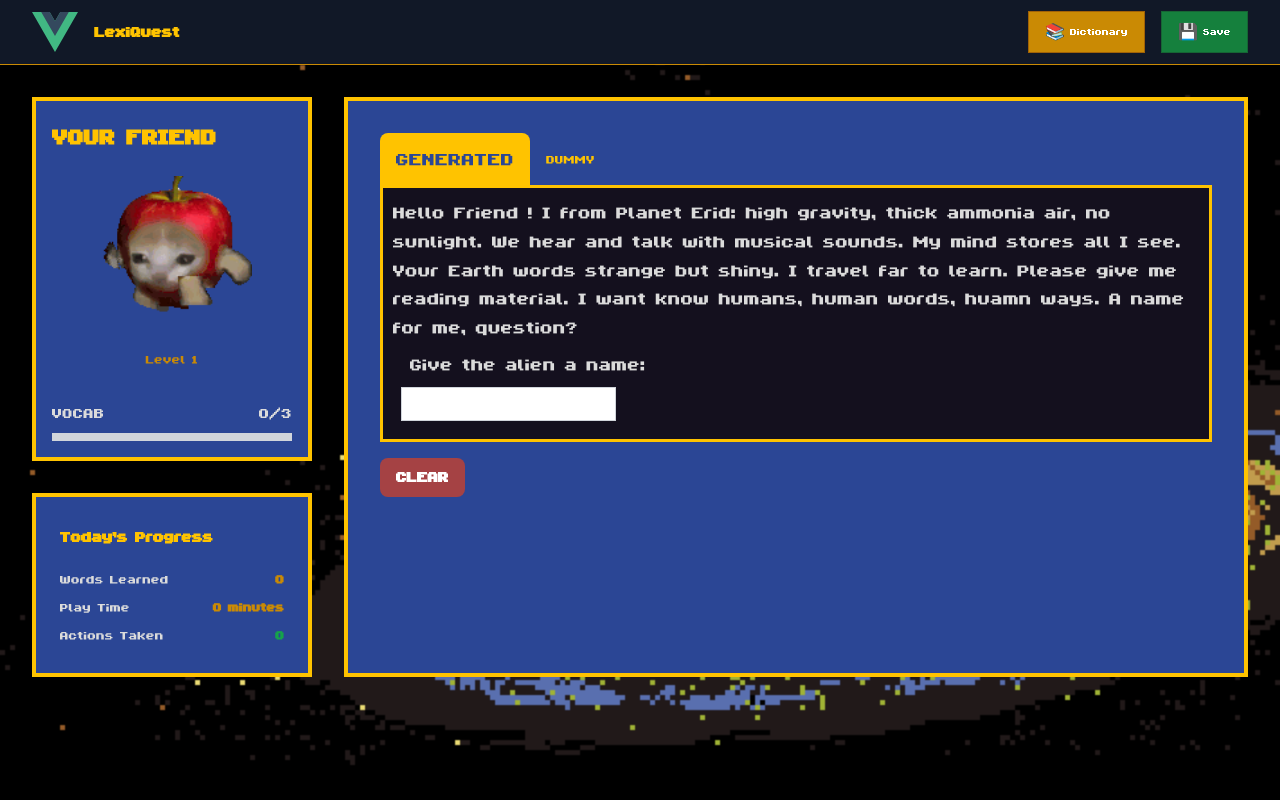
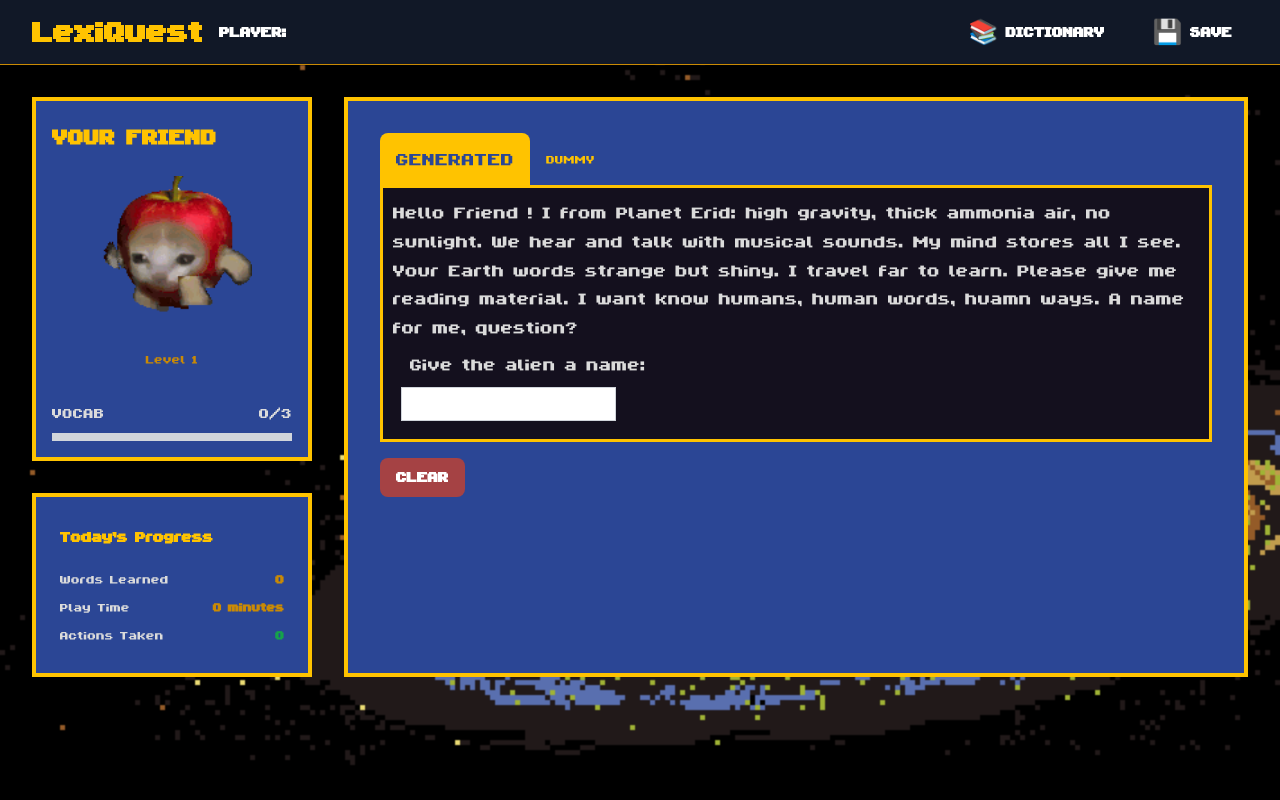
Before and after one commit to laicwew/LexiQuest, a Vue app: page /game in a window 1280 px wide. Built offline with nearby package versions, Linux system fonts and the light colour scheme; no server answers.

Commit message:
feat: nav bar UI

```diff
--- a/src/components/game/DictionaryModal.vue
+++ b/src/components/game/DictionaryModal.vue
@@ -52,20 +52,20 @@ const close = () => {
 
 <template>
   <div v-if="show" class="fixed inset-0 modal-overlay z-50 flex items-center justify-center p-4">
-    <div class="bg-white rounded-lg max-w-2xl w-full max-h-96 overflow-y-auto">
+    <div class="bg-[var(--secondary-parchment)] rounded-lg border-[var(--primary-gold)] border-2 max-w-2xl w-full max-h-96 overflow-y-auto">
       <div class="p-6 border-b border-gray-200">
         <div class="flex justify-between items-center">
-          <h2 class="fantasy-title text-2xl font-bold">Personal Dictionary</h2>
+          <h2 class="text-4xl font-bold text-[var(--primary-gold)]">Personal Dictionary</h2>
           <button @click="close" class="text-gray-500 hover:text-gray200 text-2xl">×</button>
         </div>
-        <div class="mt-4 flex space-x-2">
+        <div class="mt-4 flex space-x-2 text-2xl">
           <input
             type="text"
             v-model="searchTerm"
             placeholder="Search vocabulary..."
-            class="flex-1 px-4 py-2 border border-gray-300 rounded-lg focus:ring-2 focus:ring-yellow-500 focus:border-transparent"
+            class="text-black flex-1 px-4 py-2 border border-gray-300 rounded-lg focus:ring-2 focus:ring-yellow-500 focus:border-transparent"
           />
-          <button
+          <!-- <button
             @click="clearDictionary"
             class="bg-red-600 hover:bg-red-700 text-white px-3 py-2 rounded-lg text-sm"
           >
@@ -76,22 +76,22 @@ const close = () => {
             class="bg-blue-600 hover:bg-blue-700 text-white px-3 py-2 rounded-lg text-sm"
           >
             输出数据
-          </button>
+          </button> -->
         </div>
       </div>
-      <div class="p-6">
-        <div v-if="filteredDictionary.length === 0" class="text-gray-500 text-center">
+      <div class="p-6 bg-[var(--oxford-blue)]">
+        <div v-if="filteredDictionary.length === 0" class="text-2xl text-gray-500 text-center">
           No words found matching your search.
         </div>
         <div v-else>
           <!-- 以小砖块形式显示单词，每行3个 -->
-          <div class="grid grid-cols-3 gap-2">
+          <div class="grid grid-cols-4 gap-3">
             <div
               v-for="entry in filteredDictionary"
               :key="entry.word"
-              class="dictionary-card bg-yellow-100 border border-yellow-300 p-3 text-center rounded"
+              class="dictionary-card text-center"
             >
-              <div class="font-bold text-lg">{{ entry.word }}</div>
+              <div class="font-bold text-2xl">{{ entry.word }}</div>
             </div>
           </div>
         </div>
@@ -114,17 +114,8 @@ const close = () => {
 
 .dictionary-card {
   background: var(--secondary-parchment);
-  border: 1px solid var(--primary-gold);
-  border-radius: 0;
-  padding: 1rem;
-  margin-bottom: 0.5rem;
-  transition: none;
-  box-shadow: none;
-}
-
-.dictionary-card:hover {
-  transform: none;
-  box-shadow: none;
+  border-radius: 0.5em;
+  padding: 0.3rem;
 }
 
 .chinese-text {
--- a/src/components/game/StoryDisplay.vue
+++ b/src/components/game/StoryDisplay.vue
@@ -524,7 +524,7 @@ onMounted(() => {
           <textarea
             v-model="feedText"
             placeholder=""
-            class="w-full p-2 border border-gray-600 bg-gray-700 text-white rounded text-2xl"
+            class="w-full p-2 border border-gray-600 bg-[#5c2c20] text-white rounded text-2xl"
             rows="4"
             :disabled="isFeeding"
           ></textarea>
@@ -557,8 +557,8 @@ onMounted(() => {
 
     <!-- Buttons - Outside of scrollable area -->
     <div v-if="gameStore.activeTab === 'GENERATED'" class="mt-4 flex gap-2 relative">
-      <button v-if="gameStore.vocabulary.selectedWord" @click="imitateWord" class="action-button">
-        Imitate
+      <button v-if="gameStore.vocabulary.selectedWord" @click="imitateWord" class="action-button bg-[#669bbc] hover:bg-[#2b6589] active:bg-[#0f3d5a] action-button">
+        Memorize
       </button>
       <button
         @click="clearGameHistory"
--- a/src/views/GameView.vue
+++ b/src/views/GameView.vue
@@ -104,23 +104,13 @@ onUnmounted(() => {
       <div class="max-w-7xl mx-auto px-4 sm:px-6 lg:px-8">
         <div class="flex justify-between items-center h-16">
           <div class="flex items-center space-x-4">
-            <img src="@/assets/logo.svg" alt="LexiQuest" class="h-10 w-auto" />
-            <h1 class="fantasy-title text-2xl font-bold">LexiQuest</h1>
+            <!-- <img src="@/assets/logo.svg" alt="LexiQuest" class="h-10 w-auto" /> -->
+            <h1 class="fantasy-title text-5xl font-bold">LexiQuest</h1>
+            <h1 class="text-white text-2xl font-bold ">PLAYER: {{ gameStore.userName }}</h1 >
           </div>
           <div class="flex items-center space-x-4">
-            <span class="text-white font-medium">{{ gameStore.userName }}</span>
-            <button
-              @click="toggleDictionary"
-              class="bg-yellow-600 hover:bg-yellow-500 text-white px-4 py-2 transition-colors border border-yellow-700"
-            >
-              📚 Dictionary
-            </button>
-            <button
-              @click="saveGame"
-              class="bg-green-700 hover:bg-green-600 text-white px-4 py-2 transition-colors border border-green-800"
-            >
-              💾 Save
-            </button>
+            <button @click="toggleDictionary" class="action-button">📚 Dictionary</button>
+            <button @click="saveGame" class="action-button">💾 Save</button>
           </div>
         </div>
       </div>
@@ -216,20 +206,20 @@ body {
 }
 
 .action-button {
-  background: var(--primary-burgundy); /* 扁平化背景 */
-  border: 2px solid var(--primary-gold);
   color: white;
-  font-weight: 600;
-  transition: all 0.3s ease;
-  position: relative;
-  overflow: hidden;
-  box-shadow: none; /* 移除阴影 */
+  padding: 0.1rem 1rem;
+  /* border: 2px solid var(--orange-web); */
+  border-radius: 0.5rem;
+  font-weight: bold;
+  text-transform: uppercase;
+  font-size: 1.5rem; /* 2xl */
+  transition: colors 0.2s ease;
 }
 
 .action-button:hover {
   transform: none; /* 移除变换效果 */
   box-shadow: none; /* 移除阴影 */
-  background: #a00028; /* 稍微亮一点的 burgundy */
+  background: var(--secondary-parchment); /* 稍微亮一点的 burgundy */
 }
 
 .action-button:active {
```
